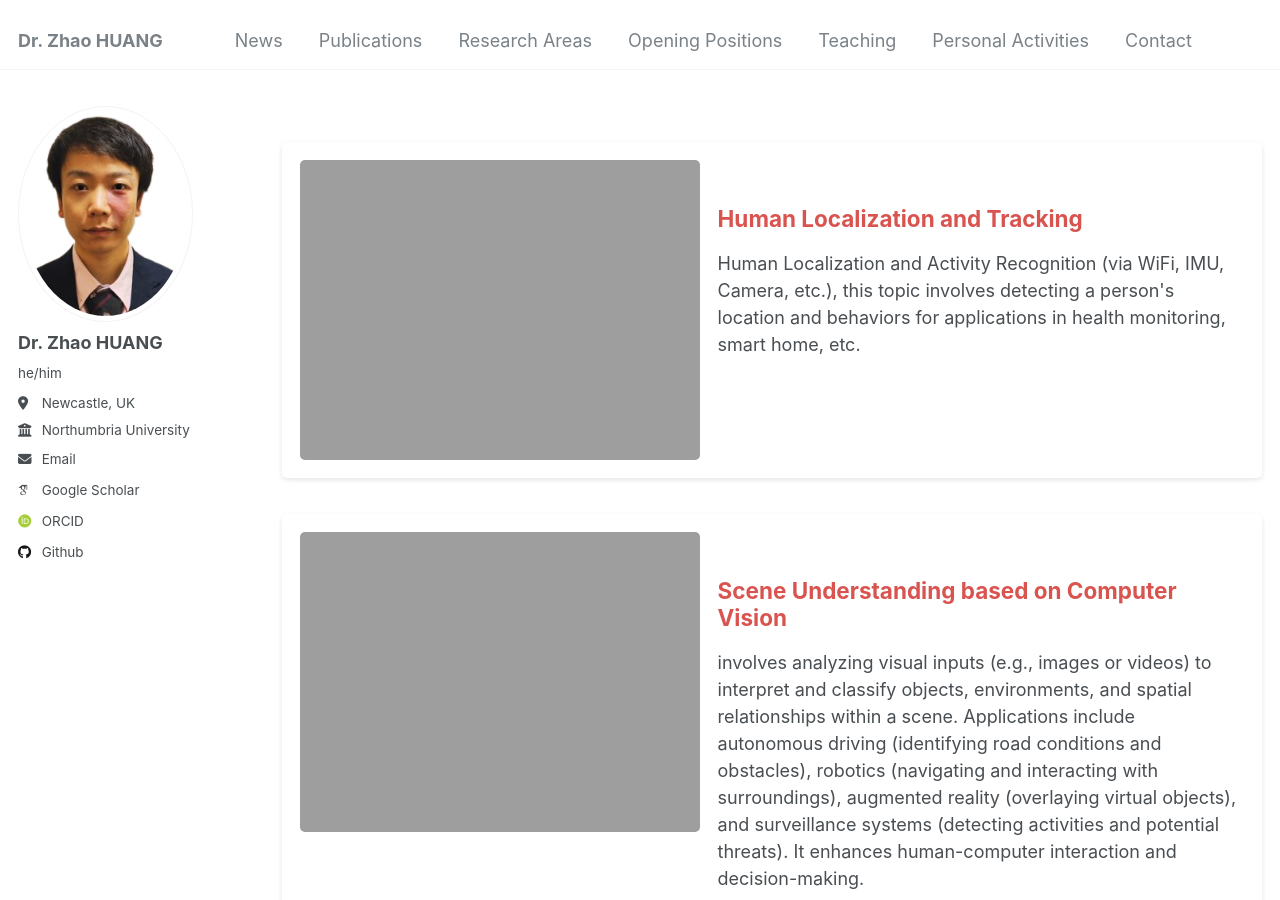
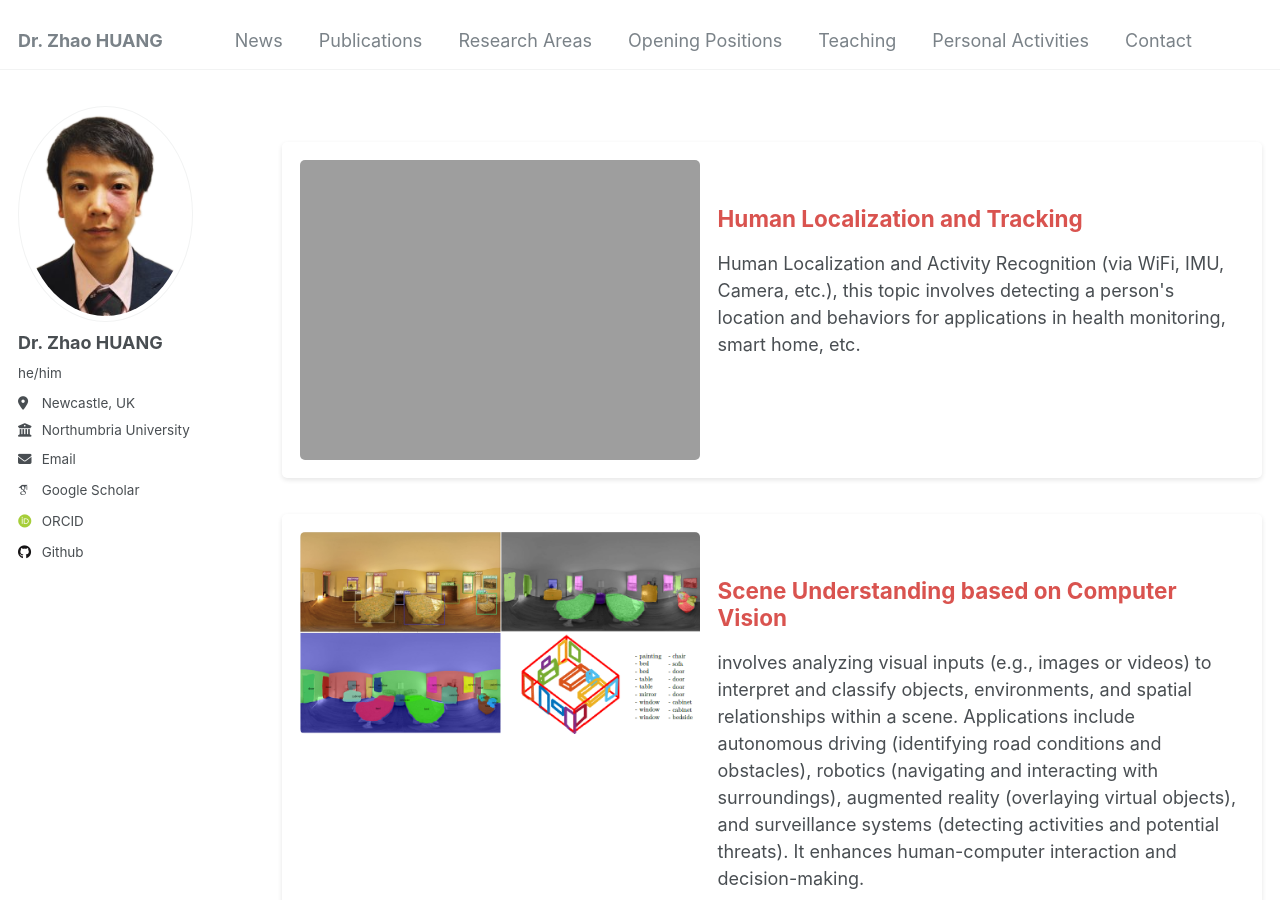
Before and after one commit to ZZ2020zz/ZZ2020zz.github.io, a Jekyll site: the page built from _pages/research.html, in a window 1280 px wide and 900 px high. Built offline with Jekyll 4.4.1, drawn with Linux system fonts in a browser that asks for light colours; some web fonts are replaced.

Commit message:
Update research.html

```diff
--- a/_pages/research.html
+++ b/_pages/research.html
@@ -24,7 +24,7 @@ author_profile: true
     </div>
 </div>
 <div class="container" style="display: flex; align-items: flex-start; margin: 2rem auto; max-width: 1200px; background: #fff; padding: 1rem; border-radius: 5px; box-shadow: 0 2px 5px rgba(0, 0, 0, 0.1);">
-    <img src="https://zz2020zz.github.io//assets//css//scene.png" alt="Research Topic 1" style="max-width: 400px; border-radius: 5px; margin-right: 1rem;">
+    <img src="https://zz2020zz.github.io//assets//css//sence.png" alt="Research Topic 1" style="max-width: 400px; border-radius: 5px; margin-right: 1rem;">
     <div class="text" style="flex: 1;">
         <h2 style="color: #d9534f; margin-bottom: 0.5rem;">Scene Understanding based on Computer Vision</h2>
         <ul style="margin: 1rem 0 0; padding: 0; list-style: none;">
```
